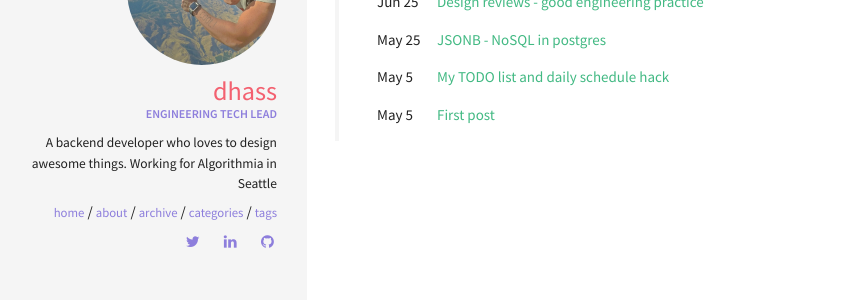
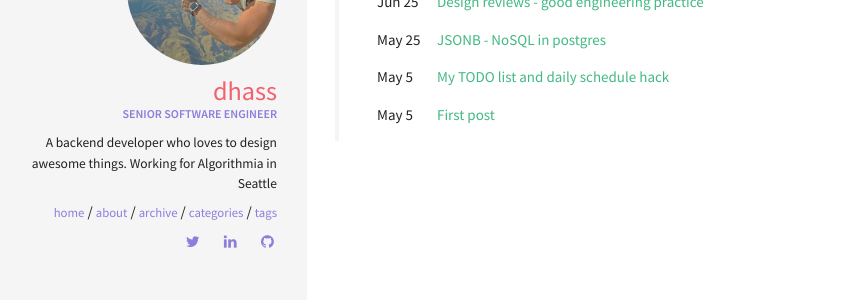
Before and after one commit to idlelearner/idlelearner.github.io, a Jekyll site: the page built from archive.html, in a window 1280 px wide. Shown: the part 326-626 px from the top of the page, without its empty margins (13-874 px from the left). Built offline with Jekyll 4.4.1, drawn with Linux system fonts in a browser that asks for light colours.

Commit message:
Updating job change

```diff
--- a/_config.yml
+++ b/_config.yml
@@ -37,7 +37,7 @@ plugins:
 owner:
   name: Dhass
   avatar: avatar.jpg
-  job: "Engineering Tech Lead"
+  job: "Senior Software Engineer"
   bio: "A backend developer who loves to design awesome things. Working for Algorithmia in Seattle"
   email:
   disqus-shortname:
```
